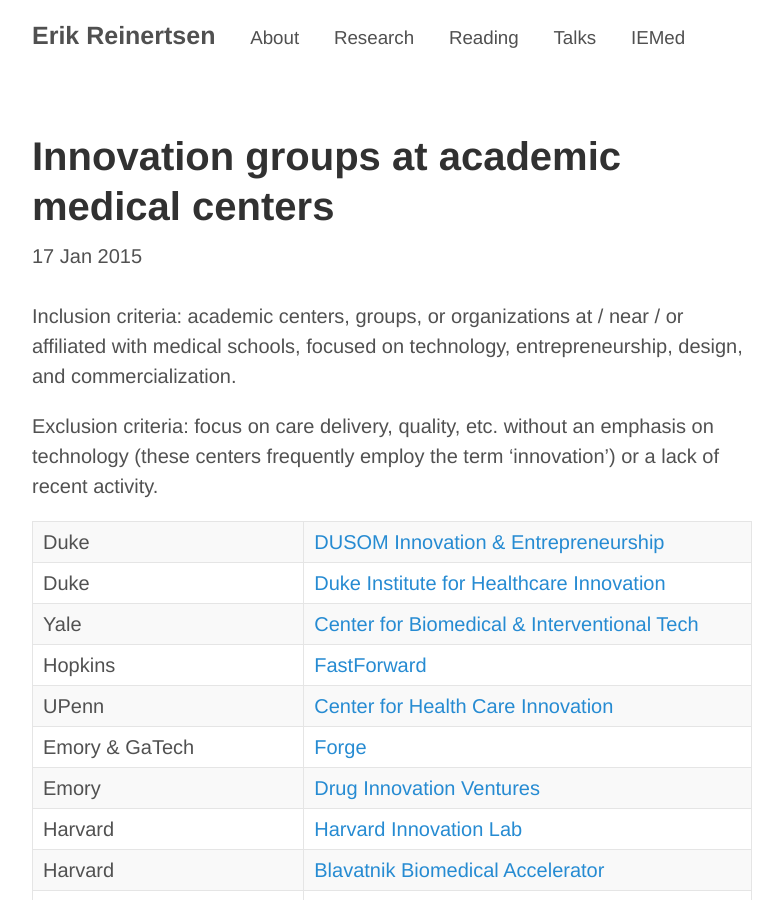
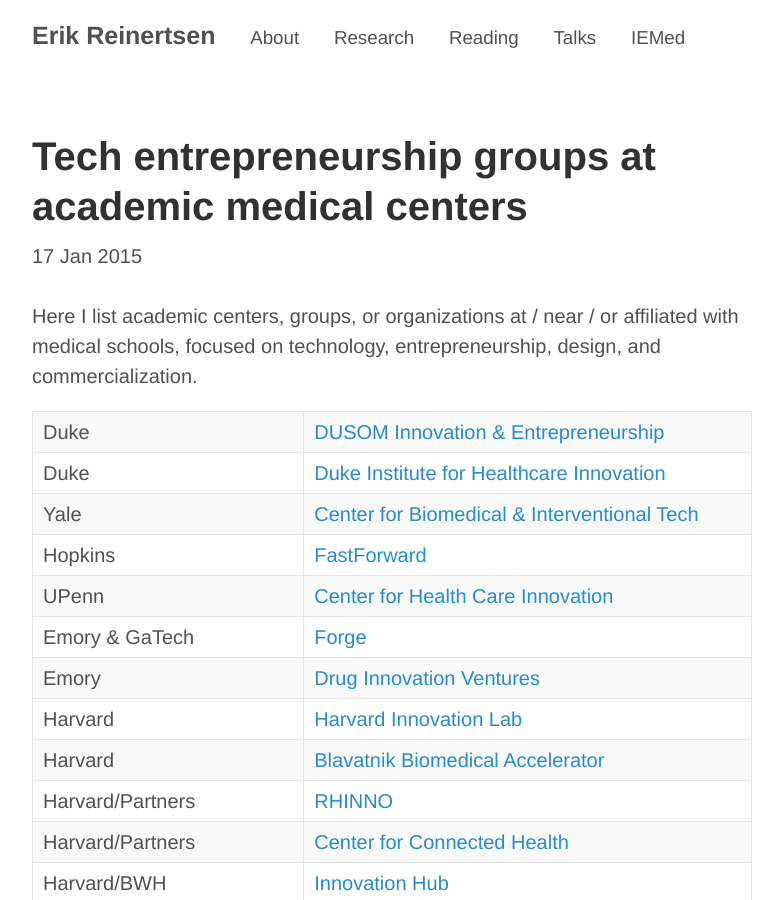
Before and after one commit to erikr/erikr.github.io, a Jekyll site: the page built from _posts/2015-01-17-innovation-groups-at-academic-medical-centers.md, in a window 1280 px wide and 900 px high. Shown: the whole window, without its empty margins (248-1031 px from the left). Built offline with Jekyll 4.4.1, drawn with Linux system fonts in a browser that asks for light colours; nearby versions of some CDN libraries.

Commit message:
revised post

```diff
--- a/_posts/2015-01-17-innovation-groups-at-academic-medical-centers.md
+++ b/_posts/2015-01-17-innovation-groups-at-academic-medical-centers.md
@@ -1,12 +1,10 @@
 ---
 layout: post
-title: Innovation groups at academic medical centers
+title: Tech entrepreneurship groups at academic medical centers
 tags: startups, medicine
 ---
 
-Inclusion criteria: academic centers, groups, or organizations at / near / or affiliated with medical schools, focused on technology, entrepreneurship, design, and commercialization.
-
-Exclusion criteria: focus on care delivery, quality, etc. without an emphasis on technology (these centers frequently employ the term 'innovation') or a lack of recent activity.
+Here I list academic centers, groups, or organizations at / near / or affiliated with medical schools, focused on technology, entrepreneurship, design, and commercialization.
 
 Duke | [DUSOM Innovation & Entrepreneurship](http://sites.duke.edu/dusomie/)
 Duke | [Duke Institute for Healthcare Innovation](http://www.dihi.org/)
```
